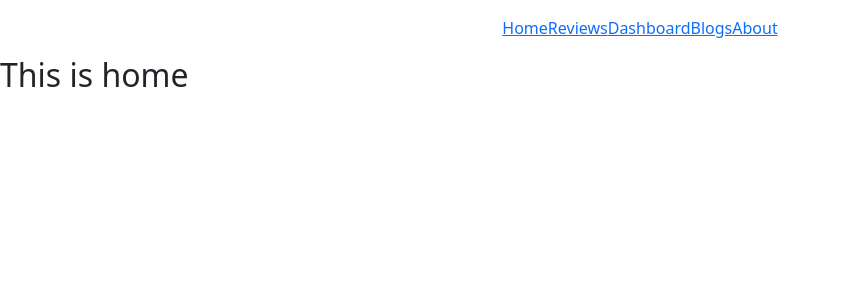
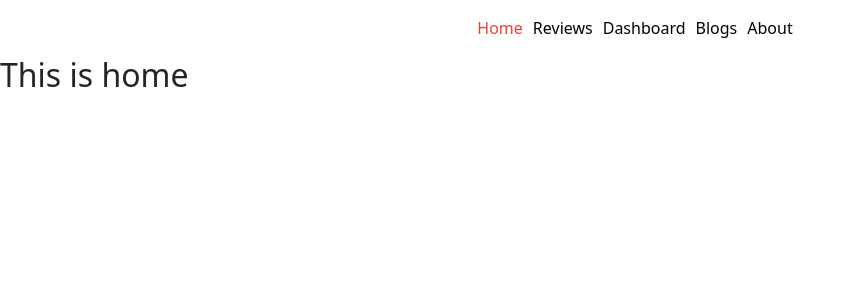
Before and after one commit to rayhan1650/galaxy-buds, a React (Create React App) app: page / in a window 1280 px wide. Shown: the top 300 px of the page, without its empty margins (0-856 px from the left). Built offline with nearby package versions, Linux system fonts and the light colour scheme.

Commit message:
Custom link implemented

```diff
--- /dev/null
+++ b/src/components/CustomLink/CustomLink.js
@@ -0,0 +1,14 @@
+import React from "react";
+import { Link, useMatch, useResolvedPath } from "react-router-dom";
+
+const CustomLink = ({ children, to, ...props }) => {
+  let resolved = useResolvedPath(to);
+  let match = useMatch({ path: resolved.pathname, end: true });
+  return (
+    <Link style={{ color: match ? "#eb4034" : "black" }} to={to} {...props}>
+      {children}
+    </Link>
+  );
+};
+
+export default CustomLink;
--- /dev/null
+++ b/src/components/Header/Header.css
@@ -0,0 +1,4 @@
+.my-link * {
+  margin-right: 10px;
+  text-decoration: none;
+}
--- a/src/components/Header/Header.js
+++ b/src/components/Header/Header.js
@@ -1,14 +1,15 @@
 import React from "react";
-import { Link } from "react-router-dom";
+import CustomLink from "../CustomLink/CustomLink";
+import "./Header.css";
 
 const Header = () => {
   return (
-    <div className="text-center bg-white py-3 sticky-top">
-      <Link to="/">Home</Link>
-      <Link to="/reviews">Reviews</Link>
-      <Link to="/dashboard">Dashboard</Link>
-      <Link to="/blogs">Blogs</Link>
-      <Link to="/about">About</Link>
+    <div className="my-link text-center bg-white py-3 sticky-top">
+      <CustomLink to="/">Home</CustomLink>
+      <CustomLink to="/reviews">Reviews</CustomLink>
+      <CustomLink to="/dashboard">Dashboard</CustomLink>
+      <CustomLink to="/blogs">Blogs</CustomLink>
+      <CustomLink to="/about">About</CustomLink>
     </div>
   );
 };
```
